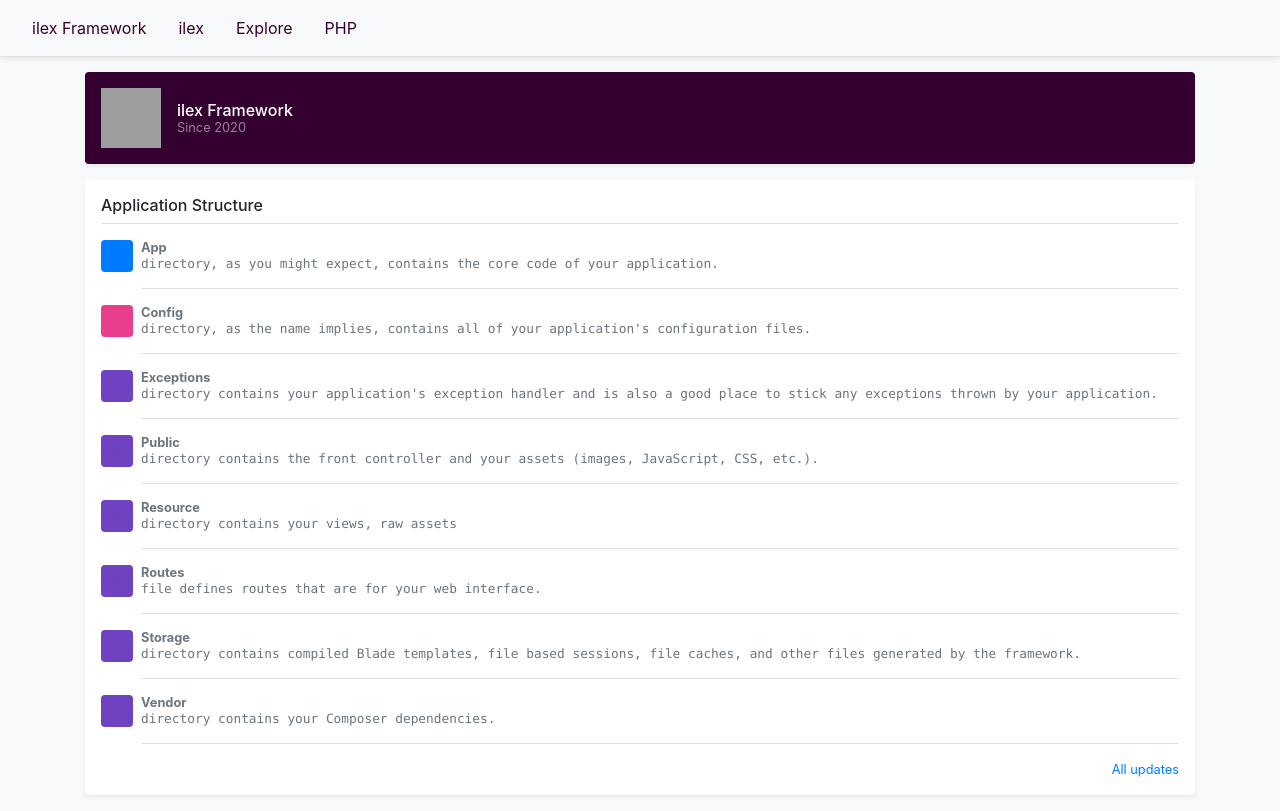
After one commit to gisacc54/ilex, a PHP site: page /resource/views/welcome.php in a window 1280 px wide. The commit adds this page. Run offline with PHP 8.4, Linux system fonts and the light colour scheme; grey boxes are pictures that could not be loaded.

Commit message:
configure cv and fix route

```diff
--- a/index.php
+++ b/index.php
@@ -1,5 +1,5 @@
 <?php
-
-require_once 'route/web.php';
+require_once 'vendor/autoload.php';
+require_once 'routes/web.php';
 $action = $_SERVER['REQUEST_URI'];
-  dispatch($action);
+Config\Routes\Route::dispatch($action);
--- /dev/null
+++ b/resource/css/offcanvas.css
@@ -0,0 +1,91 @@
+html,
+body {
+  overflow-x: hidden; /* Prevent scroll on narrow devices */
+}
+
+body {
+  padding-top: 56px;
+}
+
+@media (max-width: 991.98px) {
+  .offcanvas-collapse {
+    position: fixed;
+    top: 56px; /* Height of navbar */
+    bottom: 0;
+    left: 100%;
+    width: 100%;
+    padding-right: 1rem;
+    padding-left: 1rem;
+    overflow-y: auto;
+    visibility: hidden;
+    background-color: #343a40;
+    transition: visibility .3s ease-in-out, -webkit-transform .3s ease-in-out;
+    transition: transform .3s ease-in-out, visibility .3s ease-in-out;
+    transition: transform .3s ease-in-out, visibility .3s ease-in-out, -webkit-transform .3s ease-in-out;
+  }
+  .offcanvas-collapse.open {
+    visibility: visible;
+    -webkit-transform: translateX(-100%);
+    transform: translateX(-100%);
+  }
+}
+
+.nav-scroller {
+  position: relative;
+  z-index: 2;
+  height: 2.75rem;
+  overflow-y: hidden;
+}
+
+.nav-scroller .nav {
+  display: -ms-flexbox;
+  display: flex;
+  -ms-flex-wrap: nowrap;
+  flex-wrap: nowrap;
+  padding-bottom: 1rem;
+  margin-top: -1px;
+  overflow-x: auto;
+  color: rgba(255, 255, 255, .75);
+  text-align: center;
+  white-space: nowrap;
+  -webkit-overflow-scrolling: touch;
+}
+
+.nav-underline .nav-link {
+  padding-top: .75rem;
+  padding-bottom: .75rem;
+  font-size: .875rem;
+  color: #6c757d;
+}
+
+.nav-underline .nav-link:hover {
+  color: #007bff;
+}
+
+.nav-underline .active {
+  font-weight: 500;
+  color: #343a40;
+}
+
+.text-white-50 { color: rgba(255, 255, 255, .5); }
+
+.bg-purple { background-color: #6f42c1; }
+
+
+.lh-100 { line-height: 1; }
+.lh-125 { line-height: 1.25; }
+.lh-150 { line-height: 1.5; }
+
+
+/*ilex css*/
+.ilex-link,.ilex-color{
+  color: #340030
+}
+.ilex-error{
+  color: #d63447;
+}
+.bg-ilex-error{
+  color: white;
+  border-color: #d63447;
+}
+.bg-ilex { background-color:  #340030; }
--- /dev/null
+++ b/resource/ff.css
@@ -0,0 +1,5 @@
+{
+  body{
+
+  }
+}
--- /dev/null
+++ b/resource/views/welcome.php
@@ -0,0 +1,130 @@
+
+<!doctype html>
+<html lang="en">
+  <head>
+    <meta charset="utf-8">
+    <meta name="viewport" content="width=device-width, initial-scale=1, shrink-to-fit=no">
+    <meta name="description" content="">
+    <meta name="author" content="Mark Otto, Jacob Thornton, and Bootstrap contributors">
+    <meta name="generator" content="Jekyll v3.8.6">
+    <title>Offcanvas template · Bootstrap</title>
+
+    <link rel="canonical" href="https://getbootstrap.com/docs/4.4/examples/offcanvas/">
+
+    <!-- Bootstrap core CSS -->
+	<link rel="stylesheet" href="https://stackpath.bootstrapcdn.com/bootstrap/4.4.1/css/bootstrap.min.css" integrity="sha384-Vkoo8x4CGsO3+Hhxv8T/Q5PaXtkKtu6ug5TOeNV6gBiFeWPGFN9MuhOf23Q9Ifjh" crossorigin="anonymous">
+
+<meta name="theme-color" content="#563d7c">
+
+
+    <style>
+      .bd-placeholder-img {
+        font-size: 1.125rem;
+        text-anchor: middle;
+        -webkit-user-select: none;
+        -moz-user-select: none;
+        -ms-user-select: none;
+        user-select: none;
+      }
+
+      @media (min-width: 768px) {
+        .bd-placeholder-img-lg {
+          font-size: 3.5rem;
+        }
+      }
+    </style>
+    <!-- Custom styles for this template -->
+    <link href="resource/css/offcanvas.css" rel="stylesheet">
+  </head>
+  <body class="bg-light">
+
+
+  <nav class="navbar navbar-expand-lg fixed-top border-bottom shadow-sm">
+    <a class="nav-link active ilex-link" href="/">ilex Framework</a>
+    <!-- <a class="nav-link ilex-link" href="#">
+      Friends
+      <span class="badge badge-pill bg-light align-text-bottom">27</span>
+    </a> -->
+    <a class="nav-link ilex-link" href="https://github.com/gisacc54/ilex">ilex</a>
+    <a class="nav-link ilex-link" href="https://github.com/gisacc54/ilex">Explore</a>
+    <a class="nav-link ilex-link" href="https://php.net">PHP</a>
+  </nav>
+
+<main role="main" class="container">
+  <div class="d-flex align-items-center p-3 my-3 text-white-50 bg-ilex rounded shadow-sm">
+    <img class="mr-3" src="resource/images/ilex.svg" alt="" width="60" height="60">
+    <div class="lh-100">
+      <h6 class="mb-0 text-white lh-100">ilex Framework</h6>
+      <small>Since 2020</small>
+    </div>
+  </div>
+
+  <div class="my-3 p-3 bg-white rounded shadow-sm">
+    <h6 class="border-bottom border-gray pb-2 mb-0">Application Structure</h6>
+    <div class="media text-muted pt-3">
+      <svg class="bd-placeholder-img mr-2 rounded" width="32" height="32" xmlns="http://www.w3.org/2000/svg" preserveAspectRatio="xMidYMid slice" focusable="false" role="img" aria-label="Placeholder: 32x32"><title>Placeholder</title><rect width="100%" height="100%" fill="#007bff"/><text x="50%" y="50%" fill="#007bff" dy=".3em">32x32</text></svg>
+      <p class="media-body pb-3 mb-0 small lh-125 border-bottom border-gray">
+        <strong class="d-block text-gray-dark">App</strong>
+        <samp>directory, as you might expect, contains the core code of your application.</samp>
+      </p>
+    </div>
+    <div class="media text-muted pt-3">
+      <svg class="bd-placeholder-img mr-2 rounded" width="32" height="32" xmlns="http://www.w3.org/2000/svg" preserveAspectRatio="xMidYMid slice" focusable="false" role="img" aria-label="Placeholder: 32x32"><title>Placeholder</title><rect width="100%" height="100%" fill="#e83e8c"/><text x="50%" y="50%" fill="#e83e8c" dy=".3em">32x32</text></svg>
+      <p class="media-body pb-3 mb-0 small lh-125 border-bottom border-gray">
+        <strong class="d-block text-gray-dark">Config</strong>
+        <samp>directory, as the name implies, contains all of your application's configuration files.</samp>
+      </p>
+    </div>
+    <div class="media text-muted pt-3">
+      <svg class="bd-placeholder-img mr-2 rounded" width="32" height="32" xmlns="http://www.w3.org/2000/svg" preserveAspectRatio="xMidYMid slice" focusable="false" role="img" aria-label="Placeholder: 32x32"><title>Placeholder</title><rect width="100%" height="100%" fill="#6f42c1"/><text x="50%" y="50%" fill="#6f42c1" dy=".3em">32x32</text></svg>
+      <p class="media-body pb-3 mb-0 small lh-125 border-bottom border-gray">
+        <strong class="d-block text-gray-dark">Exceptions</strong>
+        <samp>directory contains your application's exception handler and is also a good place to stick any exceptions thrown by your application.</samp>
+      </p>
+    </div>
+    <div class="media text-muted pt-3">
+      <svg class="bd-placeholder-img mr-2 rounded" width="32" height="32" xmlns="http://www.w3.org/2000/svg" preserveAspectRatio="xMidYMid slice" focusable="false" role="img" aria-label="Placeholder: 32x32"><title>Placeholder</title><rect width="100%" height="100%" fill="#6f42c1"/><text x="50%" y="50%" fill="#6f42c1" dy=".3em">32x32</text></svg>
+      <p class="media-body pb-3 mb-0 small lh-125 border-bottom border-gray">
+        <strong class="d-block text-gray-dark">Public</strong>
+        <samp>directory contains the front controller and your assets (images, JavaScript, CSS, etc.).</samp>
+      </p>
+    </div>
+    <div class="media text-muted pt-3">
+      <svg class="bd-placeholder-img mr-2 rounded" width="32" height="32" xmlns="http://www.w3.org/2000/svg" preserveAspectRatio="xMidYMid slice" focusable="false" role="img" aria-label="Placeholder: 32x32"><title>Placeholder</title><rect width="100%" height="100%" fill="#6f42c1"/><text x="50%" y="50%" fill="#6f42c1" dy=".3em">32x32</text></svg>
+      <p class="media-body pb-3 mb-0 small lh-125 border-bottom border-gray">
+        <strong class="d-block text-gray-dark">Resource</strong>
+        <samp>directory contains your views, raw assets</samp>
+      </p>
+    </div>
+    <div class="media text-muted pt-3">
+      <svg class="bd-placeholder-img mr-2 rounded" width="32" height="32" xmlns="http://www.w3.org/2000/svg" preserveAspectRatio="xMidYMid slice" focusable="false" role="img" aria-label="Placeholder: 32x32"><title>Placeholder</title><rect width="100%" height="100%" fill="#6f42c1"/><text x="50%" y="50%" fill="#6f42c1" dy=".3em">32x32</text></svg>
+      <p class="media-body pb-3 mb-0 small lh-125 border-bottom border-gray">
+        <strong class="d-block text-gray-dark">Routes</strong>
+        <samp>file defines routes that are for your web interface.</samp>
+      </p>
+    </div>
+    <div class="media text-muted pt-3">
+      <svg class="bd-placeholder-img mr-2 rounded" width="32" height="32" xmlns="http://www.w3.org/2000/svg" preserveAspectRatio="xMidYMid slice" focusable="false" role="img" aria-label="Placeholder: 32x32"><title>Placeholder</title><rect width="100%" height="100%" fill="#6f42c1"/><text x="50%" y="50%" fill="#6f42c1" dy=".3em">32x32</text></svg>
+      <p class="media-body pb-3 mb-0 small lh-125 border-bottom border-gray">
+        <strong class="d-block text-gray-dark">Storage</strong>
+        <samp>directory contains compiled Blade templates, file based sessions, file caches, and other files generated by the framework. </samp>
+      </p>
+    </div>
+    <div class="media text-muted pt-3">
+      <svg class="bd-placeholder-img mr-2 rounded" width="32" height="32" xmlns="http://www.w3.org/2000/svg" preserveAspectRatio="xMidYMid slice" focusable="false" role="img" aria-label="Placeholder: 32x32"><title>Placeholder</title><rect width="100%" height="100%" fill="#6f42c1"/><text x="50%" y="50%" fill="#6f42c1" dy=".3em">32x32</text></svg>
+      <p class="media-body pb-3 mb-0 small lh-125 border-bottom border-gray">
+        <strong class="d-block text-gray-dark">Vendor</strong>
+        <samp>directory contains your Composer dependencies.</samp>
+      </p>
+    </div>
+    <small class="d-block text-right mt-3">
+      <a href="#">All updates</a>
+    </small>
+  </div>
+
+
+<!-- <script src="https://code.jquery.com/jquery-3.4.1.slim.min.js" integrity="sha384-J6qa4849blE2+poT4WnyKhv5vZF5SrPo0iEjwBvKU7imGFAV0wwj1yYfoRSJoZ+n" crossorigin="anonymous"></script>
+      <script>window.jQuery || document.write('<script src="/docs/4.4/assets/js/vendor/jquery.slim.min.js"><\/script>')</script><script src="/docs/4.4/dist/js/bootstrap.bundle.min.js" integrity="sha384-6khuMg9gaYr5AxOqhkVIODVIvm9ynTT5J4V1cfthmT+emCG6yVmEZsRHdxlotUnm" crossorigin="anonymous"></script>
+        <script src="offcanvas.js"></script> -->
+    </body>
+</html>
```
Also changed, not shown: Exceptions/error.php (added, +85 -0 lines), app/HTTP/Controller/Controller.php (added, +9 -0 lines), app/HTTP/Controller/HomeController.php (added, +9 -0 lines), composer.json (+9 -1 lines), config/autoload.php (added, +9 -0 lines), config/controller/Controller.php (added, +22 -0 lines), config/router.php (deleted, +0 -19 lines), config/routes/Route.php (added, +44 -0 lines), route/web.php (deleted, +0 -9 lines), routes/web.php (added, +14 -0 lines), text.php (added, +10 -0 lines), app/Model/User.php (added), resource/images/ilex.svg (added), storage/tamplete.php (added).
